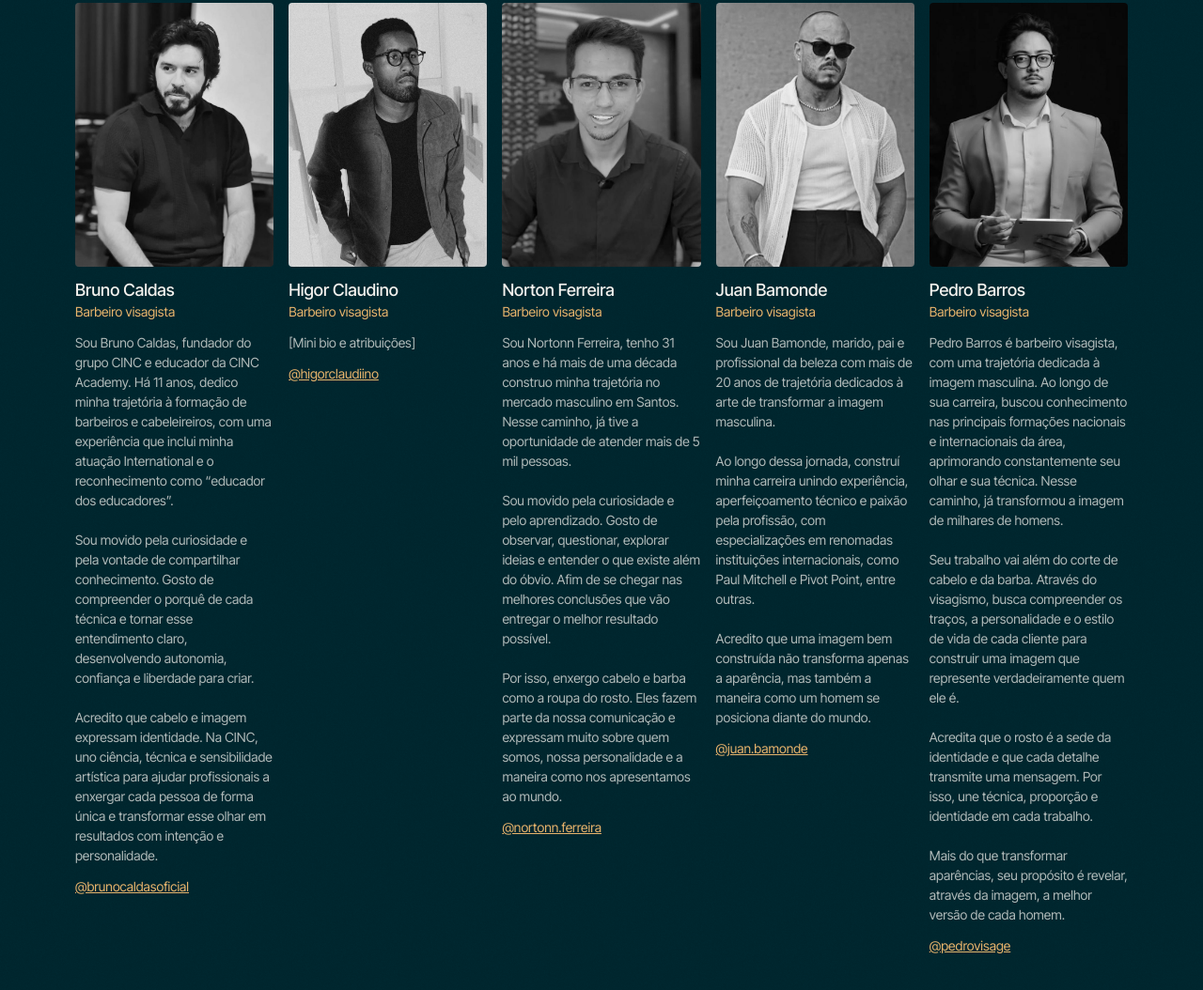
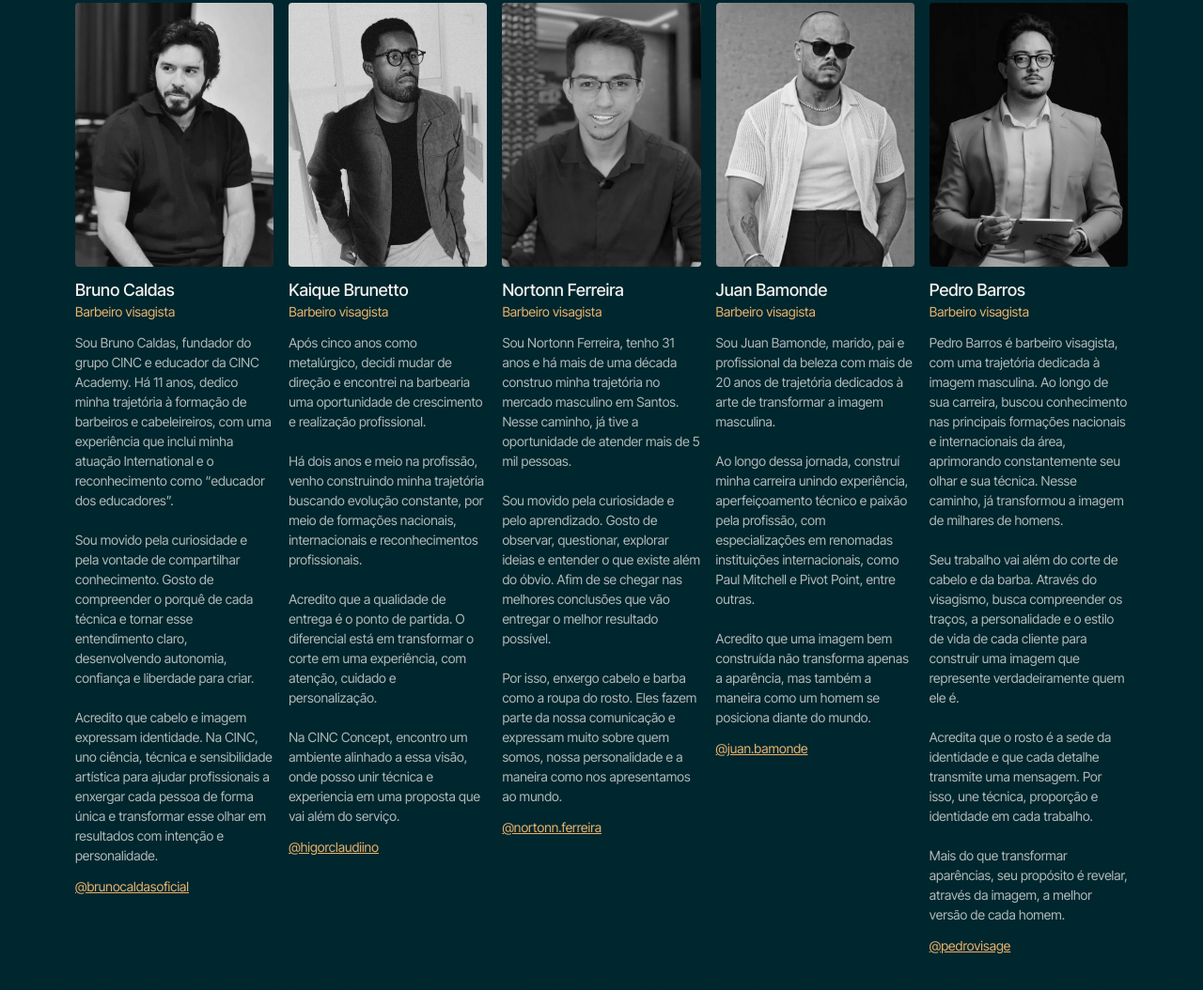
Before and after one commit to santosdiaseassociados/landing-page-cinc, a plain HTML site: page index.html in a window 1280 px wide. Shown: the part 6422-7476 px from the top of the page at 94% size. Drawn offline with Linux system fonts and the light colour scheme.

Commit message:
Revise team member information in index.html
Updated team member details for Higor Claudino and Nortonn Ferreira.

```diff
--- a/index.html
+++ b/index.html
@@ -299,13 +299,18 @@ a{color:#E9B46C}a:hover{color:#F6D29F}
       </article>
       <article style="display: flex; flex-direction: column; gap: 14px">
         <img src="assets/equipe-higor.jpg" alt="Foto de Higor Claudino, barbeiro da CINC" loading="lazy" style="display: block; width: 100%; aspect-ratio: 3 / 4; object-fit: cover; object-position: 50% 25%; border-radius: 4px; background: #00343D">
-        <div><p style="margin: 0; font-size: 18px; font-weight: 500">Higor Claudino</p><p style="margin: 4px 0 0; font-size: 14px; color: #E9B46C">Barbeiro visagista</p></div>
-        <p style="margin: 0; font-size: 14px; line-height: 1.5; color: rgba(244,242,238,.72)">[Mini bio e atribuições]</p>
+        <div><p style="margin: 0; font-size: 18px; font-weight: 500">Kaique Brunetto</p><p style="margin: 4px 0 0; font-size: 14px; color: #E9B46C">Barbeiro visagista</p></div>
+        <p style="margin: 0; font-size: 14px; line-height: 1.5; color: rgba(244,242,238,.72)">
+          Após cinco anos como metalúrgico, decidi mudar de direção e encontrei na barbearia uma oportunidade de crescimento e realização profissional.<br>
+          <br>Há dois anos e meio na profissão, venho construindo minha trajetória buscando evolução constante, por meio de formações nacionais, internacionais e reconhecimentos profissionais.<br>
+          <br>Acredito que a qualidade de entrega é o ponto de partida. O diferencial está em transformar o corte em uma experiência, com atenção, cuidado e personalização.<br>
+          <br>Na CINC Concept, encontro um ambiente alinhado a essa visão, onde posso unir técnica e experiencia em uma proposta que vai além do serviço.
+        </p>
         <a href="https://www.instagram.com/higorclaudiino" target="_blank" rel="noopener" style="font-size: 14px">@higorclaudiino</a>
       </article>
       <article style="display: flex; flex-direction: column; gap: 14px">
         <img src="assets/equipe-norton.jpg" alt="Foto de Norton Ferreira, barbeiro da CINC" loading="lazy" style="display: block; width: 100%; aspect-ratio: 3 / 4; object-fit: cover; object-position: 50% 25%; border-radius: 4px; background: #00343D">
-        <div><p style="margin: 0; font-size: 18px; font-weight: 500">Norton Ferreira</p><p style="margin: 4px 0 0; font-size: 14px; color: #E9B46C">Barbeiro visagista</p></div>
+        <div><p style="margin: 0; font-size: 18px; font-weight: 500">Nortonn Ferreira</p><p style="margin: 4px 0 0; font-size: 14px; color: #E9B46C">Barbeiro visagista</p></div>
         <p style="margin: 0; font-size: 14px; line-height: 1.5; color: rgba(244,242,238,.72)">
           Sou Nortonn Ferreira, tenho 31 anos e há mais de uma década construo minha trajetória no mercado masculino em Santos. Nesse caminho, já tive a oportunidade de atender mais de 5 mil pessoas.<br>
           <br>Sou movido pela curiosidade e pelo aprendizado. Gosto de observar, questionar, explorar ideias e entender o que existe além do óbvio. Afim de se chegar nas melhores conclusões que vão entregar o melhor resultado possível.<br>
```
